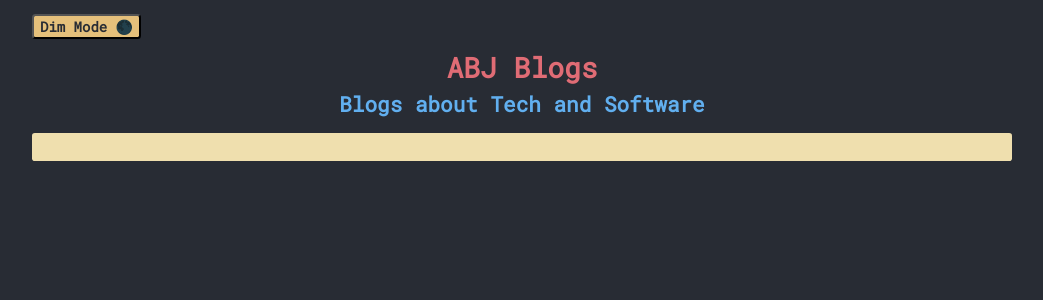
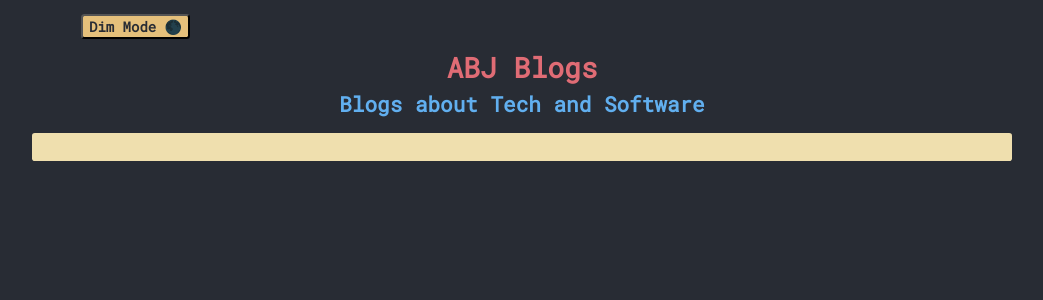
Before and after one commit to AbhJ/abj-blogs, a React (Create React App) app: page / in a window 1280 px wide. Shown: the top 300 px of the page, without its empty margins (118-1161 px from the left). Built offline with nearby package versions, Linux system fonts and the light colour scheme.

Commit message:
minor updates

```diff
--- a/src/App.js
+++ b/src/App.js
@@ -15,16 +15,7 @@ const App = () => {
 	localStorage.setItem("DARK_MODE", darkMode);
 	return (
 		<div className='App'>
-			<div className='div-no-mobile'>
-			<Button
-				text={darkMode ? "Lit Mode 🌕" : "Dim Mode 🌑"}
-				className= {darkMode ? "toggleButtonDar" : "toggleButtonLig"}
-				onClick={() => {
-						toggleDarkMode();
-					}
-				} />
-			</div>
-			<div className='div-only-mobile' style={{paddingLeft: '5%'}}>
+			<div style={{paddingLeft: '5%'}}>
 				<Button
 					text={darkMode ? "Lit Mode 🌕" : "Dim Mode 🌑"}
 					className= {darkMode ? "toggleButtonDar" : "toggleButtonLig"}
```
Lines whose indentation alone changed are shown as unchanged.
